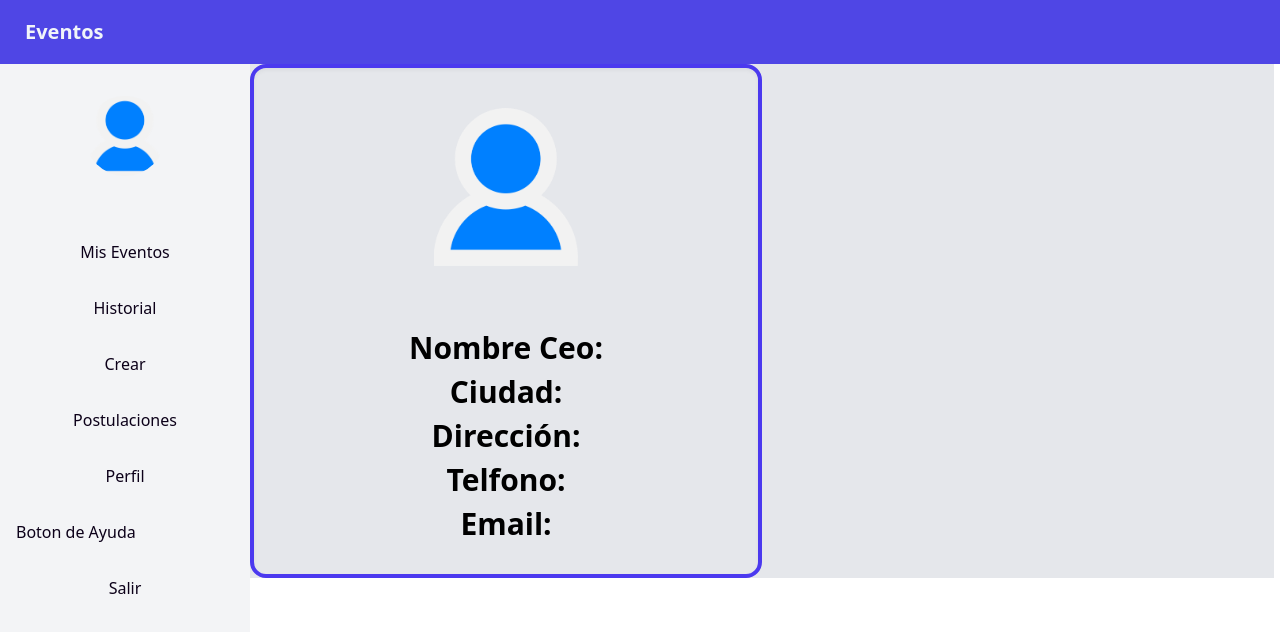
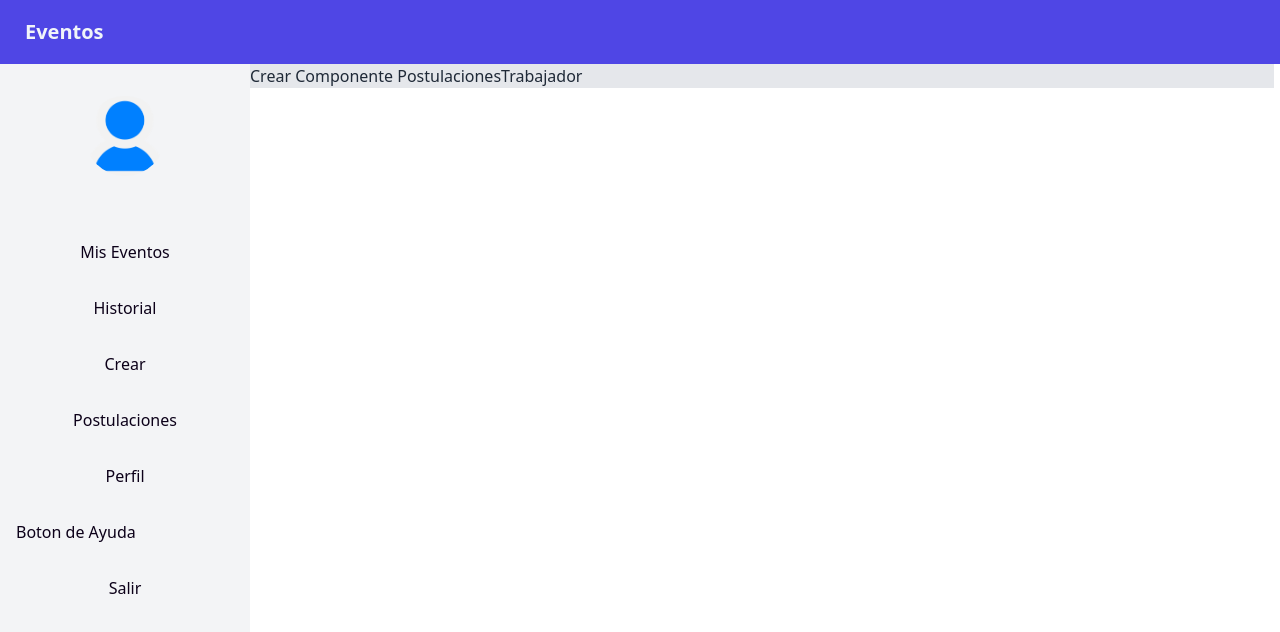
Before and after one commit to mcsmsxfm56/fleexw, a Next.js app in the folder flipper/: page /home in a window 1280 px wide. Both pictures are taken after a click on the button "Postulaciones". Shown: the top 632 px of the page. Built offline with nearby package versions, Linux system fonts and the light colour scheme; no server answers; the database is empty.

Commit message:
agrupacion de Register y CrearEvento en sus carpetas, funcionamiento del perfil desde el menu

```diff
--- /dev/null
+++ b/flipper/src/components/Postulaciones/PostulacionesTrabajador.tsx
@@ -0,0 +1,9 @@
+import React from 'react'
+
+const PostulacionesTrabajador = () => {
+    return (
+        <div>Crear Componente PostulacionesTrabajador </div>
+    )
+}
+
+export default PostulacionesTrabajador
--- a/flipper/src/pages/home/index.tsx
+++ b/flipper/src/pages/home/index.tsx
@@ -2,12 +2,13 @@ import Historial from "@/components/HistorialDeEventos/Historial";
 import Eventos from "@/components/ListaDeEventos/Eventos";
 import NavBar from "@/components/NavBar";
 import PerfilEmpresa from "@/components/Perfil/PerfilEmpresa";
+import PostulacionesTrabajador from "@/components/Postulaciones/PostulacionesTrabajador";
 
 
 import { useSesionUsuarioContext } from "@/hooks/useSesionUsuarioContext";
 import { Dispatch, SetStateAction, useState } from "react";
 import { ShowElements } from "@/types/Types";
-import CreateEventForm from "@/components/CreateEventForm";
+import CreateEventForm from "@/components/CrearEvento/CreateEventForm";
 
 const hardcoded = {
   nombreEvento: "Nombre evento2",
@@ -35,11 +36,11 @@ export default function Home() {
       </header>
       <main className="bg-gray-200 md:w-4/5 md:ml-[20%] lg:ml-[250px]">
 
-        <PerfilEmpresa/>
-
         {showElements.showEventos && <Eventos />}
         {showElements.showHistorial && <Historial />}
         {showElements.showCrear && <CreateEventForm />}
+        {showElements.showPostulaciones && <PostulacionesTrabajador />}
+        {showElements.showPerfil && <PerfilEmpresa />}
 
       </main>
     </>
--- a/flipper/src/pages/register/index.tsx
+++ b/flipper/src/pages/register/index.tsx
@@ -1,4 +1,4 @@
-import RegisterForm from "@/components/RegisterForm";
+import RegisterForm from "@/components/Register/RegisterForm";
 
 
 
```
Also changed, not shown: flipper/src/components/CrearEvento/CreateEventForm.tsx (renamed from flipper/src/components/CreateEventForm.tsx, +4 -4 lines), flipper/src/components/Register/CompanyRegisterForm.tsx (renamed from flipper/src/components/CompanyRegisterForm.tsx, +4 -5 lines), flipper/src/components/Register/WorkerRegisterForm.tsx (renamed from flipper/src/components/WorkerRegisterForm.tsx, +5 -6 lines), flipper/src/components/Register/RegisterForm.tsx (renamed from flipper/src/components/RegisterForm.tsx).
